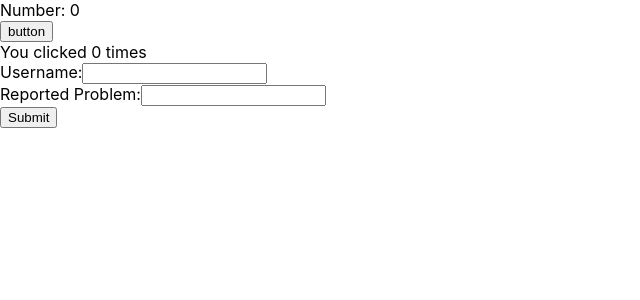
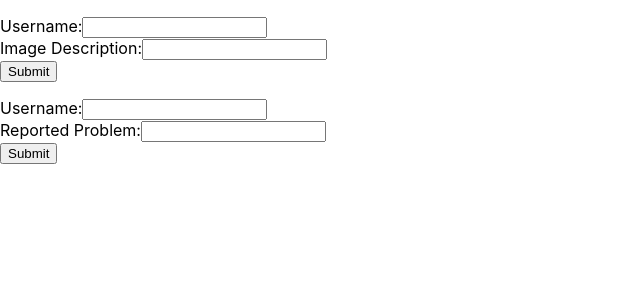
Before and after one commit to TeachMeTW/ProjectBracket-ML, a React (Create React App) app in the folder front/: page / in a window 1280 px wide. Shown: the top 300 px of the page, without its empty margins (0-640 px from the left). Built offline with nearby package versions, Linux system fonts and the light colour scheme.

Commit message:
Task 3 for web dev team is done. I created another text input for a username and image description and a file input for the image.

```diff
--- a/front/src/App.js
+++ b/front/src/App.js
@@ -5,37 +5,40 @@ import React, { useEffect, useRef, useState } from 'react';
 
 function App() {
 
-  const [num, setNum] = useState(0)
-
-  const whenButtonClick = () => {
-    setNum(num + 1)
-  }
-
   const whenSubmit = () => {
     alert("Thanks for submitting a response")
   }
 
-  useEffect(() => {
-    document.title = `You clicked ${num} times`
-  })
-
-
-
   return (
 
     <div>
-      <div>Number: {num}</div>
-      <button onClick={whenButtonClick}>button</button>
-      <div>You clicked {num} times</div>
-
+      <p>
         <form onSubmit={whenSubmit}>
           <div>
             <label>
               Username:
               <input type="text" name="name" />
             </label>
+          </div>
+          <div>
+            <label>
+              Image Description:
+              <input type="text" name="image description" />
+            </label>
+            <div><input type="submit" value="Submit" /></div>
+          </div>
+        </form>
+      </p>
 
+      <p>
+        <form onSubmit={whenSubmit}>
+          <div>
+            <label>
+              Username:
+              <input type="text" name="name" />
+            </label>
           </div>
+
           <div>
             <label>
               Reported Problem:
@@ -43,10 +46,8 @@ function App() {
             </label>
             <div><input type="submit" value="Submit" /></div>
           </div>
-
         </form>
-
-
+      </p>
     </div>
 
   );
```
Lines whose indentation alone changed are shown as unchanged.
